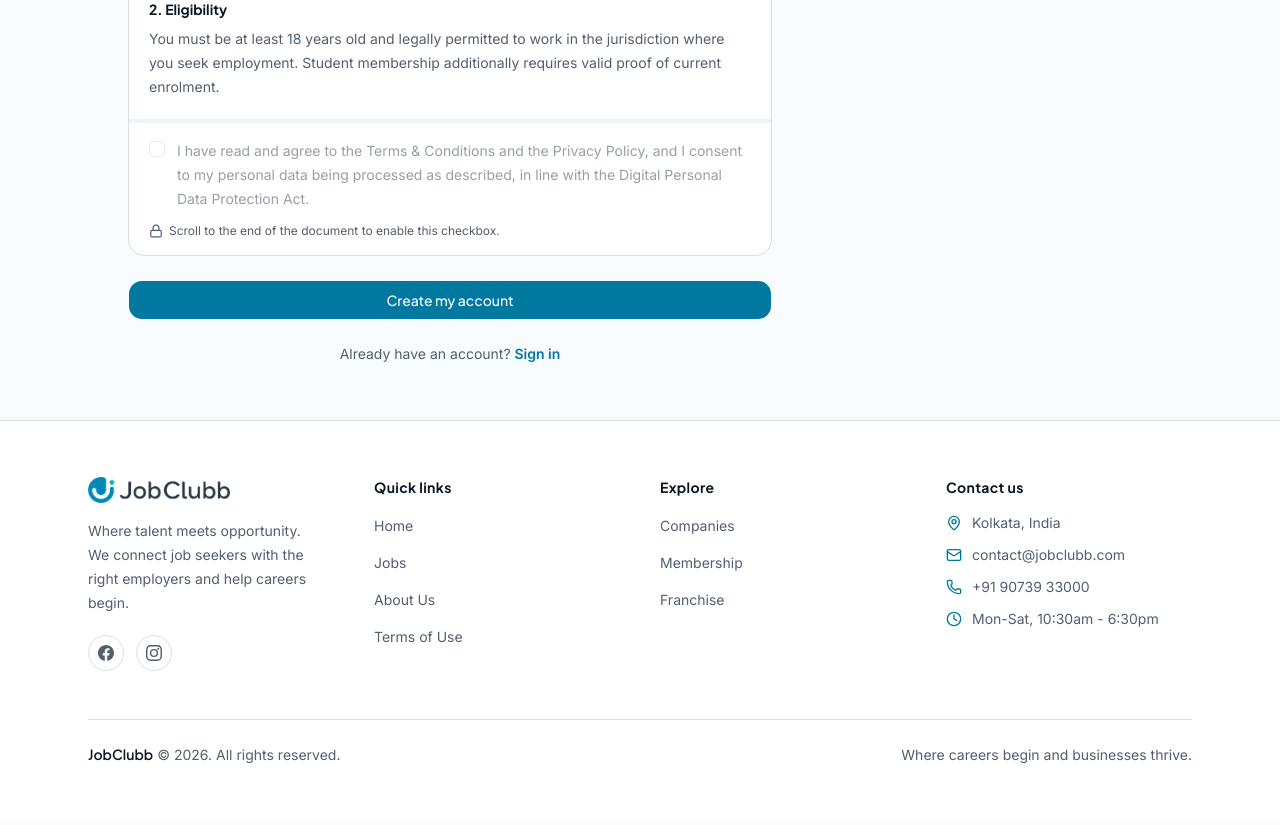
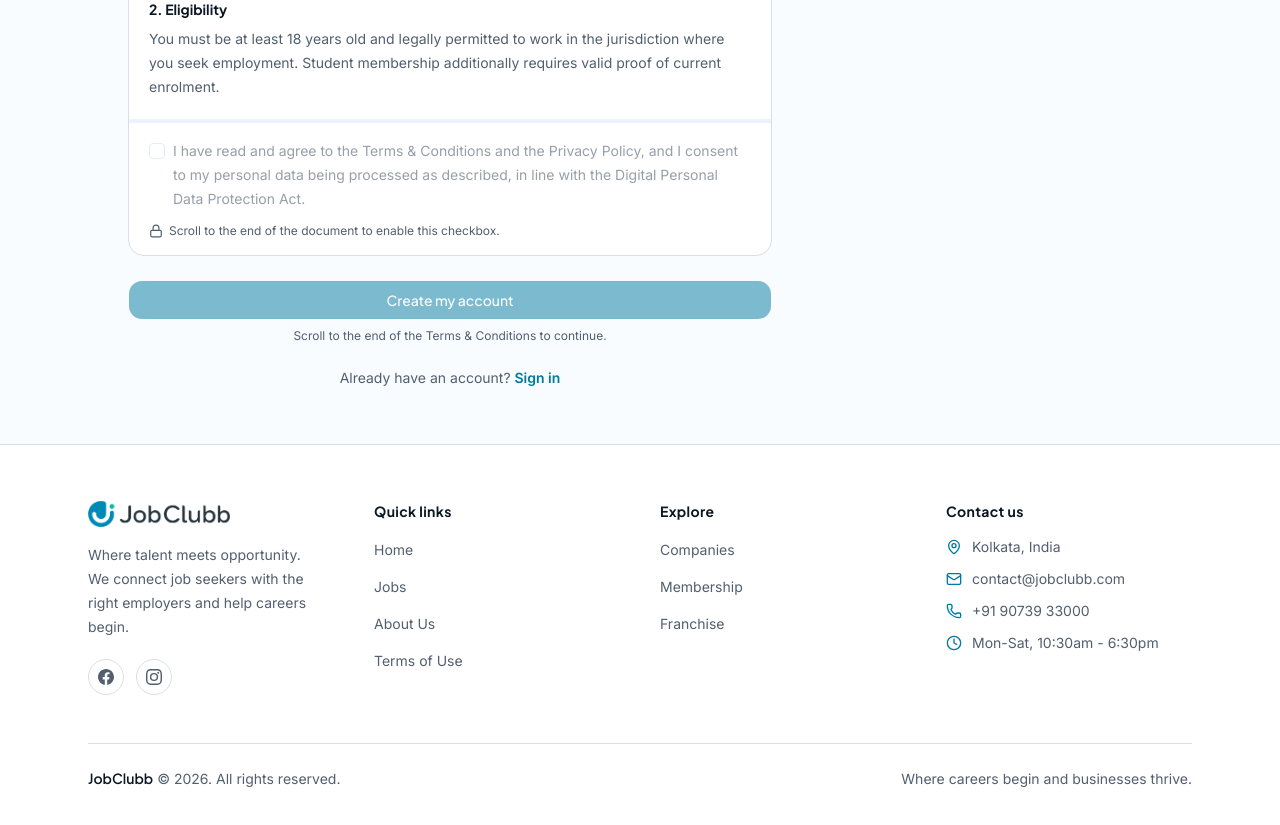
Before and after one commit to iim-marketers/jobclubb, a Next.js app: page /sign-up in a window 1280 px wide. Shown: the part 1100-1925 px from the top of the page. Built offline with nearby package versions, Linux system fonts and the light colour scheme.

Commit message:
sign up UI changes

```diff
--- a/src/app/(site)/page.tsx
+++ b/src/app/(site)/page.tsx
@@ -58,7 +58,7 @@ export default function Home() {
 
 function Hero() {
   return (
-    <section className="bg-linear-to-b from-muted/60 to-background px-4 py-16 sm:px-6 lg:py-20">
+    <section className="bg-linear-to-b from-muted/60 to-background px-4 py-12 sm:px-6 lg:py-16">
       <div className="mx-auto grid max-w-6xl items-center gap-12 lg:grid-cols-[1.05fr_0.95fr]">
         <div className="min-w-0">
           <span className="inline-flex items-center gap-2 rounded-full border border-border bg-card px-3.5 py-1.5 text-sm text-muted-foreground shadow-sm">
--- a/src/app/(site)/sign-up/page.tsx
+++ b/src/app/(site)/sign-up/page.tsx
@@ -1,7 +1,7 @@
 import Link from "next/link";
 import { Check, Upload } from "lucide-react";
 
-import { ScrollGatedTerms } from "@/components/scroll-gated-terms";
+import { SignUpSubmit } from "@/components/sign-up-submit";
 import { Button } from "@/components/ui/button";
 import { Input } from "@/components/ui/input";
 import { Label } from "@/components/ui/label";
@@ -133,14 +133,7 @@ export default function SignUpPage() {
                 </Button>
               </div>
 
-              <ScrollGatedTerms />
-
-              <Button
-                type="submit"
-                className="w-full bg-brand font-head text-brand-foreground hover:bg-brand-dark"
-              >
-                Create my account
-              </Button>
+              <SignUpSubmit />
 
               <p className="text-center text-sm text-muted-foreground">
                 Already have an account?{" "}
--- a/src/components/scroll-gated-terms.tsx
+++ b/src/components/scroll-gated-terms.tsx
@@ -1,29 +1,40 @@
 "use client";
 
-import { useRef, useState } from "react";
+import { useCallback, useEffect, useRef, useState } from "react";
 import { Check, Lock } from "lucide-react";
 
 import { Checkbox } from "@/components/ui/checkbox";
 import { Label } from "@/components/ui/label";
 import { TERMS_SECTIONS, TERMS_VERSION } from "@/lib/terms-content";
 
-// SOP §3.5: the checkbox must stay disabled until the whole document is scrolled.
-// On accept, the backend must record (user, tc_version, timestamp, ip).
-export function ScrollGatedTerms({ onAccept }: { onAccept?: (v: boolean) => void }) {
+export function ScrollGatedTerms({
+  onAccept,
+  onRead,
+}: {
+  onAccept?: (v: boolean) => void;
+  onRead?: (v: boolean) => void;
+}) {
   const [hasRead, setHasRead] = useState(false);
   const [accepted, setAccepted] = useState(false);
   const [progress, setProgress] = useState(0);
   const scrollRef = useRef<HTMLDivElement>(null);
 
-  function handleScroll() {
+  const handleScroll = useCallback(() => {
     const el = scrollRef.current;
     if (!el) return;
     const max = el.scrollHeight - el.clientHeight;
     const pct = max <= 0 ? 1 : el.scrollTop / max;
     setProgress(Math.min(1, pct));
     // 2px tolerance for sub-pixel scroll heights
-    if (el.scrollTop + el.clientHeight >= el.scrollHeight - 2) setHasRead(true);
-  }
+    if (el.scrollTop + el.clientHeight >= el.scrollHeight - 2) {
+      setHasRead(true);
+      onRead?.(true);
+    }
+  }, [onRead]);
+
+  useEffect(() => {
+    handleScroll();
+  }, [handleScroll]);
 
   return (
     <div className="rounded-2xl border border-border bg-card">
@@ -43,7 +54,9 @@ export function ScrollGatedTerms({ onAccept }: { onAccept?: (v: boolean) => void
       >
         {TERMS_SECTIONS.map((section) => (
           <section key={section.heading}>
-            <h4 className="font-head font-bold text-foreground">{section.heading}</h4>
+            <h4 className="font-head font-bold text-foreground">
+              {section.heading}
+            </h4>
             <p className="mt-1.5">{section.body}</p>
           </section>
         ))}
@@ -58,13 +71,13 @@ export function ScrollGatedTerms({ onAccept }: { onAccept?: (v: boolean) => void
 
       <div className="px-5 py-4">
         <div
-          className={`flex items-start gap-3 ${
+          className={`flex items-start gap-2 ${
             hasRead ? "" : "cursor-not-allowed opacity-60"
           }`}
         >
           <Checkbox
             id="accept-terms"
-            className="mt-0.5"
+            className="mt-1"
             disabled={!hasRead}
             checked={accepted}
             onCheckedChange={(checked) => {
@@ -78,9 +91,9 @@ export function ScrollGatedTerms({ onAccept }: { onAccept?: (v: boolean) => void
               hasRead ? "cursor-pointer" : "cursor-not-allowed"
             }`}
           >
-            I have read and agree to the Terms &amp; Conditions and the Privacy Policy,
-            and I consent to my personal data being processed as described, in line with
-            the Digital Personal Data Protection Act.
+            I have read and agree to the Terms &amp; Conditions and the Privacy
+            Policy, and I consent to my personal data being processed as
+            described, in line with the Digital Personal Data Protection Act.
           </Label>
         </div>
 
--- /dev/null
+++ b/src/components/sign-up-submit.tsx
@@ -0,0 +1,34 @@
+"use client";
+
+import { useState } from "react";
+
+import { ScrollGatedTerms } from "@/components/scroll-gated-terms";
+import { Button } from "@/components/ui/button";
+
+export function SignUpSubmit() {
+  const [hasRead, setHasRead] = useState(false);
+  const [accepted, setAccepted] = useState(false);
+
+  return (
+    <>
+      <ScrollGatedTerms onRead={setHasRead} onAccept={setAccepted} />
+
+      <div className="space-y-2">
+        <Button
+          type="submit"
+          disabled={!accepted}
+          className="w-full bg-brand font-head text-brand-foreground hover:bg-brand-dark"
+        >
+          Create my account
+        </Button>
+        {!accepted && (
+          <p className="text-center text-xs text-muted-foreground">
+            {hasRead
+              ? "Tick the box above to accept the Terms & Conditions."
+              : "Scroll to the end of the Terms & Conditions to continue."}
+          </p>
+        )}
+      </div>
+    </>
+  );
+}
```
